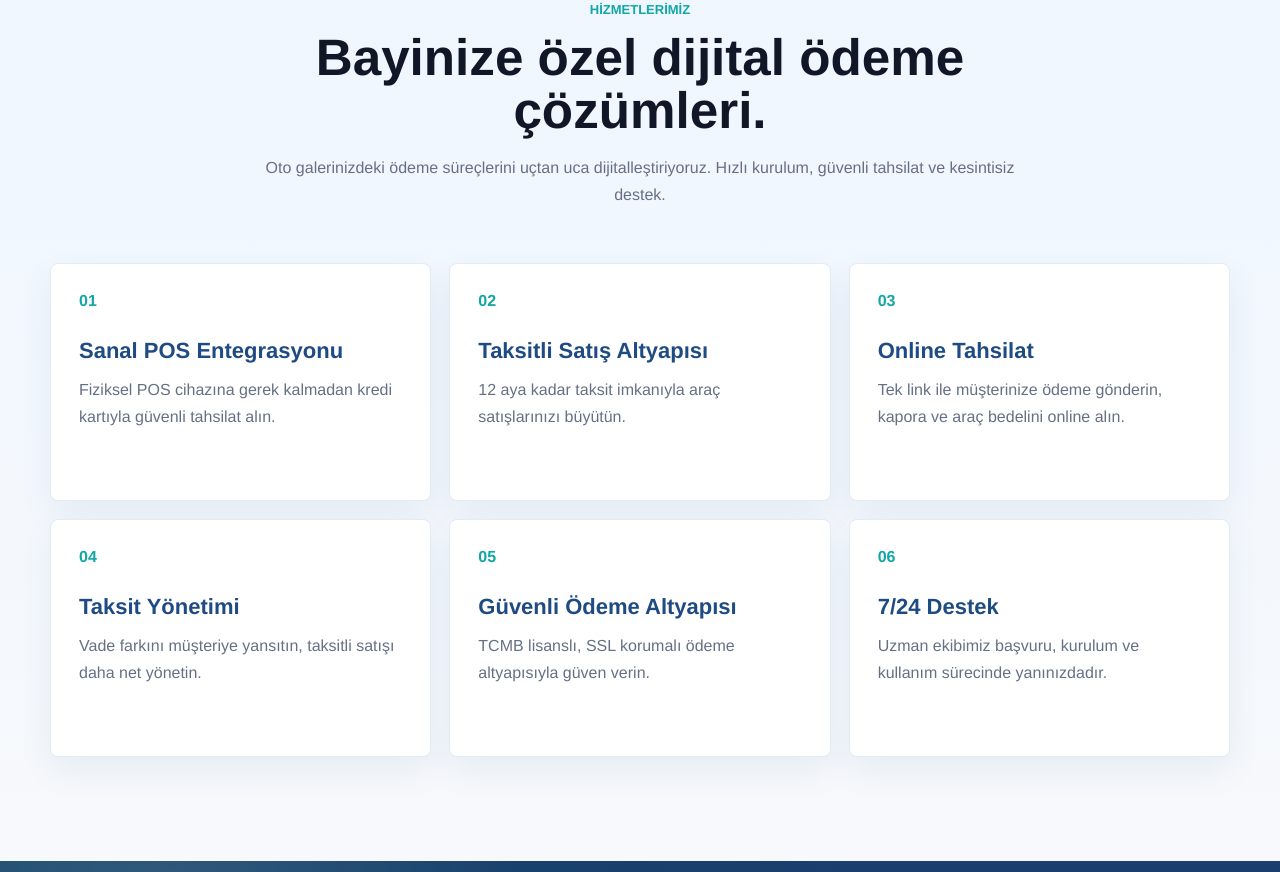
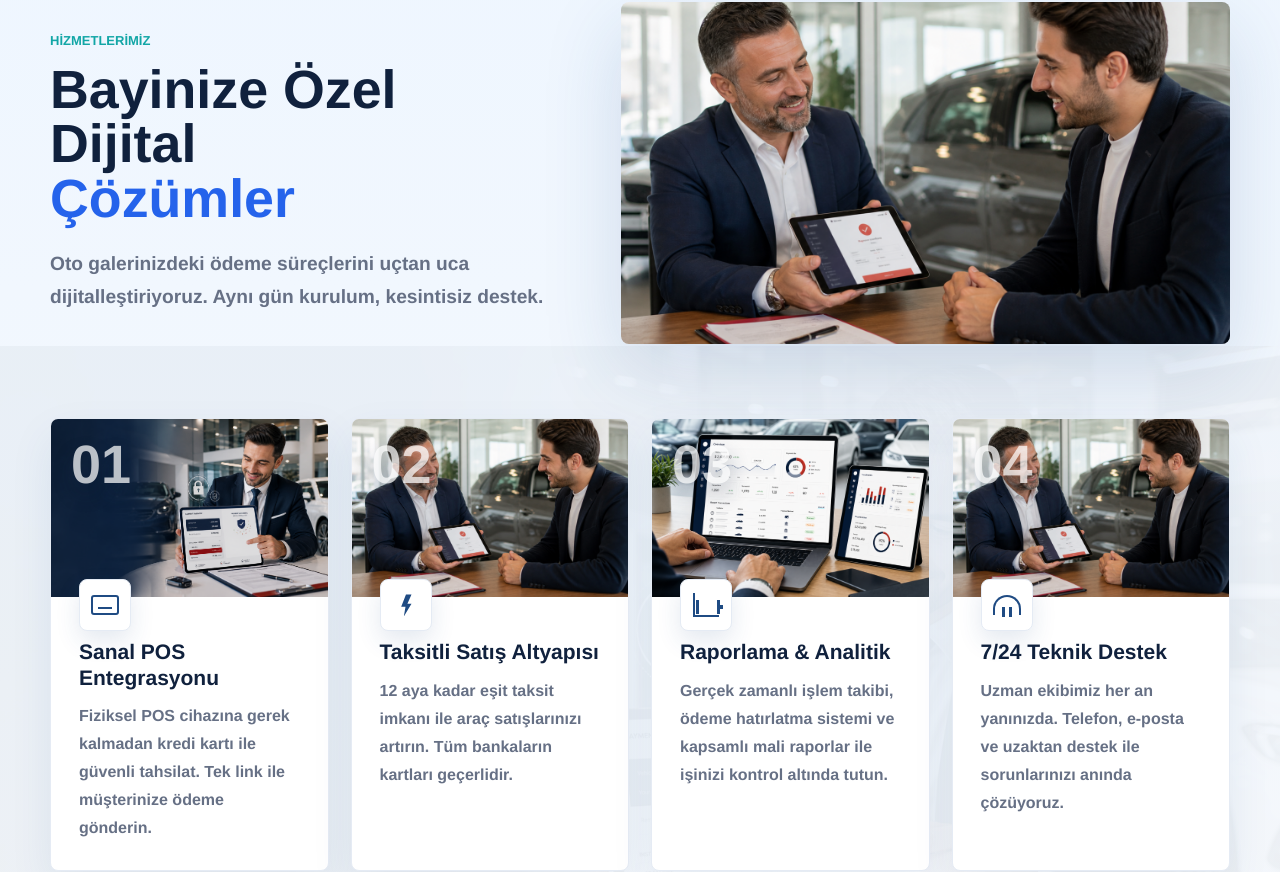
Before and after one commit to eliffvural/tasitPOS, a Next.js app: page / in a window 1280 px wide. Shown: the part 2138-3010 px from the top of the page. Built offline with nearby package versions, Linux system fonts and the light colour scheme.

Commit message:
Redesign services showcase

```diff
--- a/app/components.jsx
+++ b/app/components.jsx
@@ -276,9 +276,15 @@ export function ServiceGrid({ detailed = false }) {
     <div className={detailed ? "service-grid detailed" : "service-grid"}>
       {services.map((service, index) => (
         <article className="service-card" key={service.title}>
-          <span className="card-index">{String(index + 1).padStart(2, "0")}</span>
-          <h3>{service.title}</h3>
-          <p>{service.text}</p>
+          <div className="service-card-media">
+            <img src={service.image} alt={`${service.title} görseli`} />
+            <span className="card-index">{String(index + 1).padStart(2, "0")}</span>
+          </div>
+          <div className="service-card-body">
+            <span className={`service-icon service-icon-${service.icon}`} aria-hidden="true" />
+            <h3>{service.title}</h3>
+            <p>{service.text}</p>
+          </div>
         </article>
       ))}
     </div>
--- a/app/globals.css
+++ b/app/globals.css
@@ -809,10 +809,78 @@ img {
   background: var(--green-500);
 }
 
+.services-showcase-section {
+  position: relative;
+  overflow: hidden;
+  background:
+    radial-gradient(circle at 8% 16%, rgba(31, 75, 131, 0.06) 0 1px, transparent 1px),
+    linear-gradient(180deg, #ffffff 0%, #f8fbff 100%);
+  background-size: 22px 22px, auto;
+}
+
+.services-showcase-section::before {
+  content: "";
+  position: absolute;
+  inset: auto 0 0;
+  height: 62%;
+  background: url("/assets/images/tasitpos/hero-payment.png") center bottom / cover no-repeat;
+  opacity: 0.035;
+  pointer-events: none;
+}
+
+.services-showcase-section .container {
+  position: relative;
+  z-index: 1;
+}
+
+.services-showcase-head {
+  display: grid;
+  grid-template-columns: minmax(0, 0.9fr) minmax(0, 1.1fr);
+  gap: 72px;
+  align-items: center;
+  margin-bottom: 74px;
+}
+
+.services-showcase-head h2 {
+  max-width: 560px;
+  margin: 0;
+  color: var(--navy-950);
+  font-size: clamp(38px, 4.2vw, 64px);
+  line-height: 1.02;
+  letter-spacing: 0;
+}
+
+.services-showcase-head h2 span {
+  display: block;
+  color: #2563eb;
+}
+
+.services-showcase-head p:not(.eyebrow) {
+  max-width: 660px;
+  margin: 22px 0 0;
+  color: var(--steel-500);
+  font-size: clamp(18px, 1.5vw, 24px);
+  line-height: 1.7;
+  font-weight: 650;
+}
+
+.services-showcase-head figure {
+  margin: 0;
+}
+
+.services-showcase-head img {
+  display: block;
+  width: 100%;
+  aspect-ratio: 16 / 9;
+  border-radius: 8px;
+  object-fit: cover;
+  box-shadow: 0 26px 80px rgba(31, 75, 131, 0.16);
+}
+
 .service-grid {
   display: grid;
-  grid-template-columns: repeat(3, minmax(0, 1fr));
-  gap: 18px;
+  grid-template-columns: repeat(4, minmax(0, 1fr));
+  gap: 22px;
 }
 
 .service-card,
@@ -825,33 +893,144 @@ img {
 }
 
 .service-card {
-  min-height: 238px;
-  padding: 28px;
+  overflow: hidden;
+  min-height: 100%;
+  padding: 0;
   border: 1px solid var(--steel-200);
   background: var(--white);
-  box-shadow: 0 14px 34px rgba(31, 75, 131, 0.07);
+  box-shadow: 0 18px 44px rgba(31, 75, 131, 0.08);
 }
 
 .service-grid.detailed .service-card {
-  min-height: 270px;
+  min-height: 100%;
+}
+
+.service-card-media {
+  position: relative;
+  min-height: 178px;
+  overflow: hidden;
+}
+
+.service-card-media img {
+  display: block;
+  width: 100%;
+  height: 178px;
+  object-fit: cover;
+  transition: transform 0.4s ease;
+}
+
+.service-card:hover .service-card-media img {
+  transform: scale(1.04);
 }
 
 .card-index {
-  display: inline-flex;
-  margin-bottom: 28px;
-  color: var(--red-600);
-  font-weight: 850;
+  position: absolute;
+  left: 20px;
+  top: 18px;
+  color: rgba(255, 255, 255, 0.72);
+  font-size: 54px;
+  line-height: 1;
+  font-weight: 900;
+  text-shadow: 0 10px 20px rgba(16, 33, 61, 0.32);
+}
+
+.service-card-body {
+  position: relative;
+  padding: 42px 28px 28px;
+}
+
+.service-icon {
+  position: absolute;
+  top: -18px;
+  left: 28px;
+  display: grid;
+  width: 52px;
+  height: 52px;
+  place-items: center;
+  border: 1px solid var(--steel-200);
+  border-radius: 8px;
+  background: var(--white);
+  box-shadow: 0 10px 24px rgba(31, 75, 131, 0.12);
+}
+
+.service-icon::before,
+.service-icon::after {
+  content: "";
+  position: absolute;
+  border-color: var(--navy-800);
+}
+
+.service-icon-card::before {
+  width: 24px;
+  height: 16px;
+  border: 2px solid var(--navy-800);
+  border-radius: 3px;
+}
+
+.service-icon-card::after {
+  width: 14px;
+  height: 2px;
+  background: var(--navy-800);
+  transform: translateY(3px);
+}
+
+.service-icon-bolt::before {
+  width: 12px;
+  height: 22px;
+  background: var(--navy-800);
+  clip-path: polygon(54% 0, 100% 0, 66% 42%, 100% 42%, 36% 100%, 50% 56%, 14% 56%);
+}
+
+.service-icon-chart::before {
+  width: 24px;
+  height: 22px;
+  border-left: 2px solid var(--navy-800);
+  border-bottom: 2px solid var(--navy-800);
+}
+
+.service-icon-chart::after {
+  width: 18px;
+  height: 14px;
+  border-left: 3px solid var(--navy-800);
+  border-right: 3px solid var(--navy-800);
+  box-shadow: 8px 0 0 -5px var(--navy-800);
+  transform: translate(2px, 2px);
+}
+
+.service-icon-support::before {
+  width: 24px;
+  height: 18px;
+  border: 2px solid var(--navy-800);
+  border-bottom: 0;
+  border-radius: 14px 14px 0 0;
+}
+
+.service-icon-support::after {
+  width: 4px;
+  height: 10px;
+  border-left: 3px solid var(--navy-800);
+  border-right: 3px solid var(--navy-800);
+  transform: translateY(7px);
 }
 
 .service-card h3 {
   margin: 0 0 12px;
-  color: var(--navy-800);
-  font-size: 22px;
+  color: var(--navy-950);
+  font-size: 21px;
   line-height: 1.2;
 }
 
 .service-card p {
   margin: 0;
+  color: var(--steel-500);
+  line-height: 1.75;
+  font-weight: 600;
+}
+
+.services-showcase-action {
+  display: flex;
+  justify-content: center;
+  margin-top: 56px;
 }
 
 .dark-grid {
@@ -1521,6 +1700,7 @@ img {
 
   .split-layout,
   .platform-grid,
+  .services-showcase-head,
   .dark-grid,
   .contact-layout,
   .page-intro-shell,
@@ -1534,6 +1714,19 @@ img {
 
   .platform-copy {
     max-width: 720px;
+  }
+
+  .services-showcase-head {
+    gap: 36px;
+    margin-bottom: 46px;
+  }
+
+  .services-showcase-head h2 {
+    max-width: 720px;
+  }
+
+  .services-showcase-head img {
+    max-height: 420px;
   }
 
   .page-intro-shell {
@@ -1648,6 +1841,31 @@ img {
 
   .platform-copy h3 {
     margin-top: 30px;
+  }
+
+  .services-showcase-head {
+    margin-bottom: 34px;
+  }
+
+  .services-showcase-head h2 {
+    font-size: clamp(36px, 11vw, 50px);
+  }
+
+  .services-showcase-head p:not(.eyebrow) {
+    font-size: 18px;
+  }
+
+  .service-card-media,
+  .service-card-media img {
+    height: 210px;
+  }
+
+  .service-card-body {
+    padding: 40px 24px 24px;
+  }
+
+  .services-showcase-action {
+    margin-top: 32px;
   }
 
   .platform-points {
--- a/app/page.jsx
+++ b/app/page.jsx
@@ -68,14 +68,32 @@ export default function Home() {
         </div>
       </section>
 
-      <section className="section soft">
+      <section className="section soft services-showcase-section">
         <div className="container">
-          <SectionHeader
-            eyebrow="Hizmetlerimiz"
-            title="Bayinize özel dijital ödeme çözümleri."
-            text="Oto galerinizdeki ödeme süreçlerini uçtan uca dijitalleştiriyoruz. Hızlı kurulum, güvenli tahsilat ve kesintisiz destek."
-          />
+          <div className="services-showcase-head">
+            <div>
+              <p className="eyebrow">Hizmetlerimiz</p>
+              <h2>
+                Bayinize Özel Dijital <span>Çözümler</span>
+              </h2>
+              <p>
+                Oto galerinizdeki ödeme süreçlerini uçtan uca dijitalleştiriyoruz.
+                Aynı gün kurulum, kesintisiz destek.
+              </p>
+            </div>
+            <figure>
+              <img
+                src="/assets/images/tasitpos/dealer-consultation.png"
+                alt="Oto galeride satış ve ödeme görüşmesi"
+              />
+            </figure>
+          </div>
           <ServiceGrid />
+          <div className="services-showcase-action">
+            <a className="btn btn-primary" href="/iletisim">
+              Size Özel Teklif Al
+            </a>
+          </div>
         </div>
       </section>
 
--- a/app/site-data.js
+++ b/app/site-data.js
@@ -32,27 +32,27 @@ export const stats = [
 export const services = [
   {
     title: "Sanal POS Entegrasyonu",
-    text: "Fiziksel POS cihazına gerek kalmadan kredi kartıyla güvenli tahsilat alın.",
+    text: "Fiziksel POS cihazına gerek kalmadan kredi kartı ile güvenli tahsilat. Tek link ile müşterinize ödeme gönderin.",
+    image: "/assets/images/tasitpos/hero-payment.png",
+    icon: "card",
   },
   {
     title: "Taksitli Satış Altyapısı",
-    text: "12 aya kadar taksit imkanıyla araç satışlarınızı büyütün.",
+    text: "12 aya kadar eşit taksit imkanı ile araç satışlarınızı artırın. Tüm bankaların kartları geçerlidir.",
+    image: "/assets/images/tasitpos/dealer-consultation.png",
+    icon: "bolt",
   },
   {
-    title: "Online Tahsilat",
-    text: "Tek link ile müşterinize ödeme gönderin, kapora ve araç bedelini online alın.",
+    title: "Raporlama & Analitik",
+    text: "Gerçek zamanlı işlem takibi, ödeme hatırlatma sistemi ve kapsamlı mali raporlar ile işinizi kontrol altında tutun.",
+    image: "/assets/images/tasitpos/platform-dashboard.png",
+    icon: "chart",
   },
   {
-    title: "Taksit Yönetimi",
-    text: "Vade farkını müşteriye yansıtın, taksitli satışı daha net yönetin.",
-  },
-  {
-    title: "Güvenli Ödeme Altyapısı",
-    text: "TCMB lisanslı, SSL korumalı ödeme altyapısıyla güven verin.",
-  },
-  {
-    title: "7/24 Destek",
-    text: "Uzman ekibimiz başvuru, kurulum ve kullanım sürecinde yanınızdadır.",
+    title: "7/24 Teknik Destek",
+    text: "Uzman ekibimiz her an yanınızda. Telefon, e-posta ve uzaktan destek ile sorunlarınızı anında çözüyoruz.",
+    image: "/assets/images/tasitpos/dealer-consultation.png",
+    icon: "support",
   },
 ];
 
```
